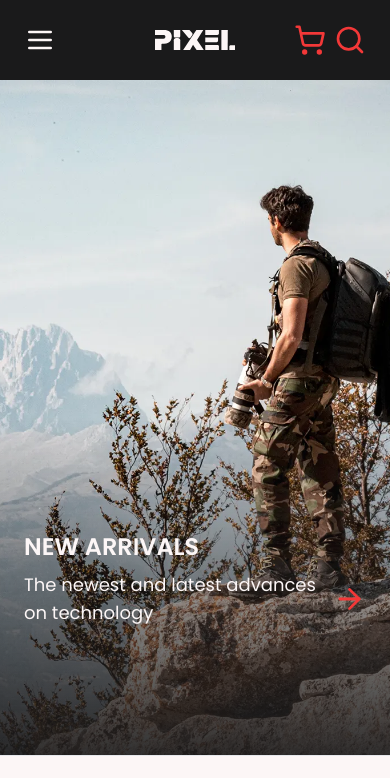
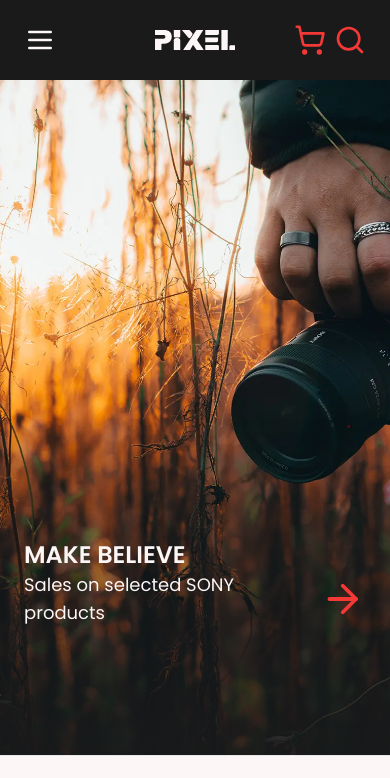
Before and after one commit to j-jasper-a/photography-services-sample, a Next.js app: page / in a window 390 px wide. Shown: the top 778 px of the page. Built offline with nearby package versions, Linux system fonts and the light colour scheme.

Commit message:
fix: adjust z-index

```diff
--- a/src/components/header/Header.tsx
+++ b/src/components/header/Header.tsx
@@ -3,7 +3,7 @@ import TopBar from "./TopBar";
 
 const Header = () => {
   return (
-    <div className="fixed top-0 z-10 w-full bg-dark">
+    <div className="fixed top-0 z-20 w-full bg-dark">
       <div className="mx-auto flex max-w-screen-2xl flex-col">
         <TopBar />
         <NavigationBar />
--- a/src/components/hero/Hero.tsx
+++ b/src/components/hero/Hero.tsx
@@ -4,7 +4,7 @@ import { slides } from "@/config/slides";
 const Hero = () => {
   return (
     <div>
-      <Slide {...slides[0]} />
+      <Slide {...slides[2]} />
     </div>
   );
 };
--- a/src/components/hero/Slide.tsx
+++ b/src/components/hero/Slide.tsx
@@ -4,7 +4,7 @@ import Image from "next/image";
 
 const Slide = ({ image, heading, subheading }: SlideType) => {
   return (
-    <div className="relative flex h-[80vh] flex-col justify-end overflow-hidden">
+    <div className="relative flex h-[80vh] flex-col justify-end overflow-hidden md:h-[70vh]">
       <div className="absolute -z-10 h-full w-full">
         <Image
           className="h-full w-full object-cover"
@@ -15,7 +15,7 @@ const Slide = ({ image, heading, subheading }: SlideType) => {
         />
       </div>
       <div className="absolute h-full w-full bg-gradient-to-b from-dark/0 via-dark/0 to-dark/90 md:block" />
-      <div className="z-10 mx-auto mb-32 flex w-full max-w-screen-2xl flex-col gap-2 px-6">
+      <div className="z-10 mx-auto mb-32 flex w-full max-w-screen-2xl flex-col px-6 md:gap-2">
         <p className="text-2xl font-semibold uppercase text-light md:text-6xl md:font-bold">
           {heading}
         </p>
```
